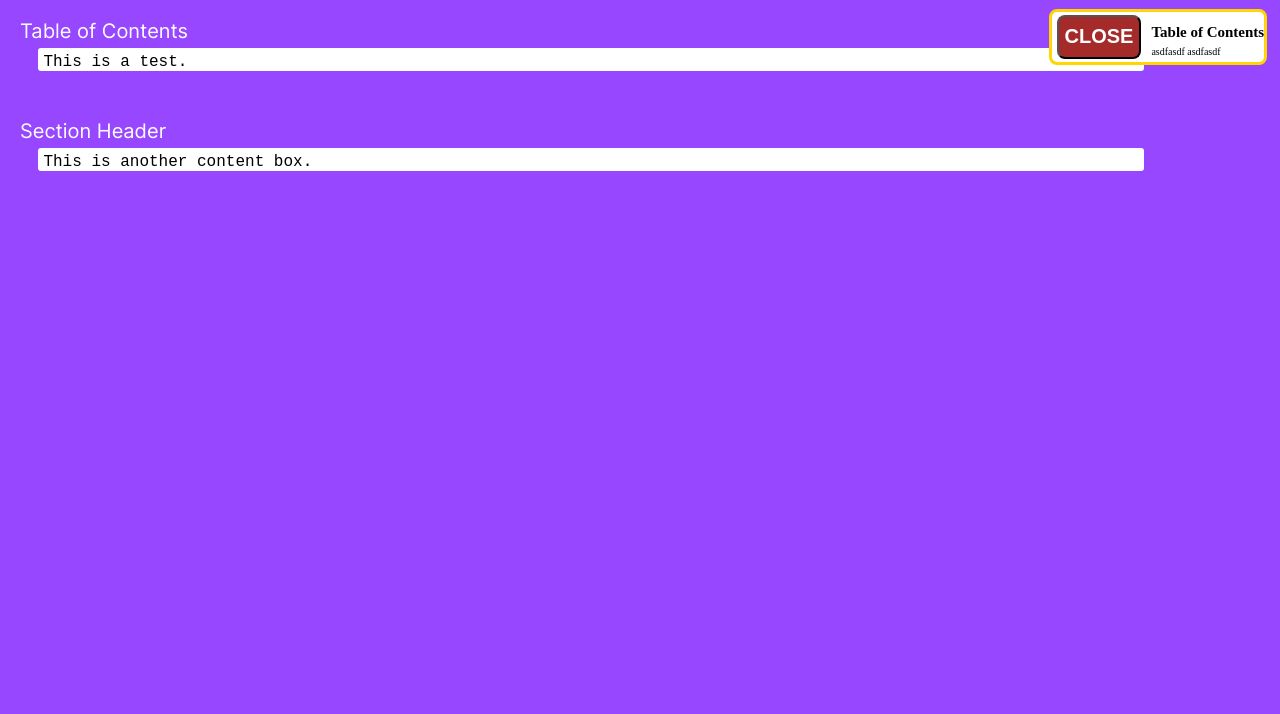
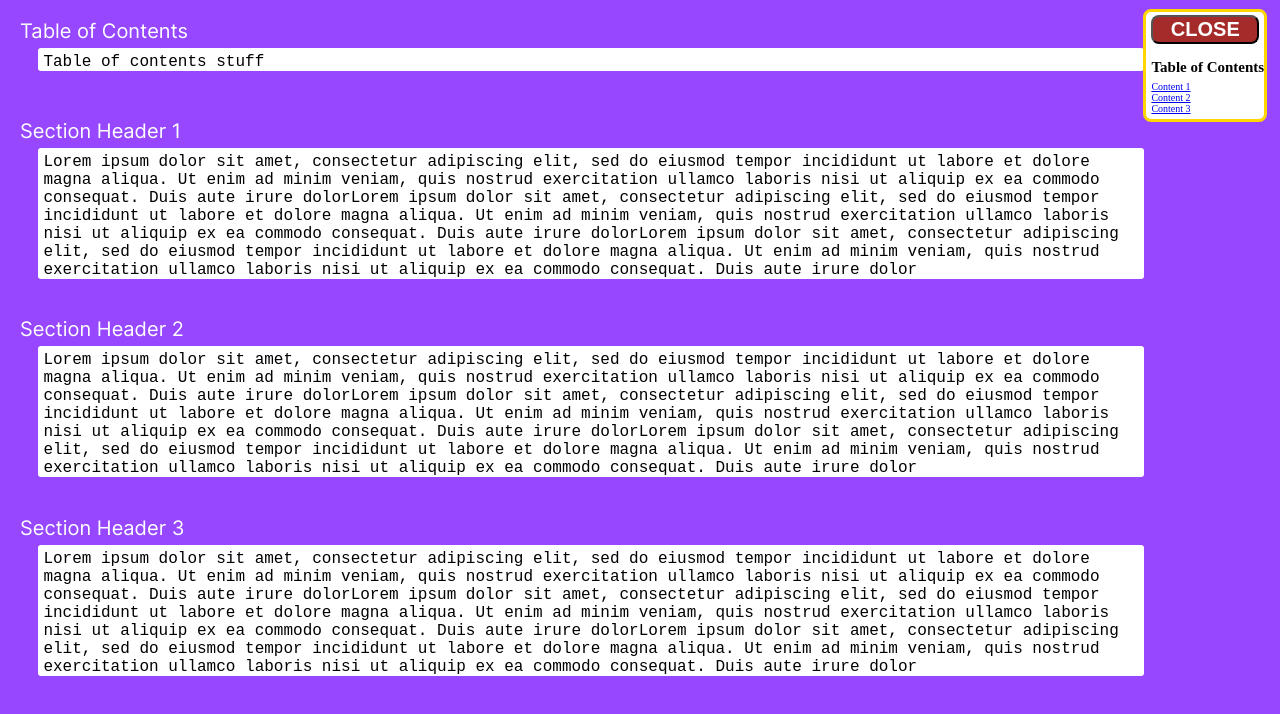
Before and after one commit to mvanditc/WebAppVIP, a plain HTML site: page html/vulnerabilityDictPage.html in a window 1280 px wide. Both pictures are taken after a click on the button 1245 px from the left and 188 px from the top of the page. Shown: the part 161-875 px from the top of the page. Before the commit the page ends 800 px from the top, so only its background shows below. Drawn offline with Linux system fonts and the light colour scheme; files whose address does not match are found by name.

Commit message:
Anchors added

```diff
--- a/css/vulnerabilityDictPage.css
+++ b/css/vulnerabilityDictPage.css
@@ -26,6 +26,7 @@ button:active {
 .content-box{
     margin-top:5px;
     margin-left:3%;
+    margin-bottom:3%;
     border-radius:3px;
     width: 86vw;
     height: fit-content;
@@ -87,9 +88,9 @@ button:active {
 /* Custom class that can be applied to a hidden object so it can be seen */
 .show-menu {
     display:flex;
+    flex-direction: column;
 }
 
 .hide-button {
     display:none;
-    flex-direction: column;
 }
--- a/html/vulnerabilityDictPage.html
+++ b/html/vulnerabilityDictPage.html
@@ -84,18 +84,27 @@
                 <!-- Text within a div to position it away from the thick border-->
                 <div style="margin-left:5px; margin-bottom: 5px;">
                     <h2 style="margin-bottom:5px;">Table of Contents</h2>
-                    asdfasdf
-                    asdfasdf
+                    <a href="#content-anchor-1">Content 1</a> <br>
+                    <a href="#content-anchor-2">Content 2</a> <br>
+                    <a href="#content-anchor-3">Content 3</a>
                 </div>
             </div>
 
         </div>
         <div class="content-box" style="margin-bottom: 6vh">
-            This is a test.
+            Table of contents stuff
         </div>
-        <div class="content-header">Section Header</div>
+        <div class="content-header" id ="content-anchor-1">Section Header 1</div>
         <div class="content-box">
-            This is another content box.
+            Lorem ipsum dolor sit amet, consectetur adipiscing elit, sed do eiusmod tempor incididunt ut labore et dolore magna aliqua. Ut enim ad minim veniam, quis nostrud exercitation ullamco laboris nisi ut aliquip ex ea commodo consequat. Duis aute irure dolorLorem ipsum dolor sit amet, consectetur adipiscing elit, sed do eiusmod tempor incididunt ut labore et dolore magna aliqua. Ut enim ad minim veniam, quis nostrud exercitation ullamco laboris nisi ut aliquip ex ea commodo consequat. Duis aute irure dolorLorem ipsum dolor sit amet, consectetur adipiscing elit, sed do eiusmod tempor incididunt ut labore et dolore magna aliqua. Ut enim ad minim veniam, quis nostrud exercitation ullamco laboris nisi ut aliquip ex ea commodo consequat. Duis aute irure dolor
+        </div>
+        <div class="content-header" id="content-anchor-2">Section Header 2</div>
+        <div class="content-box">
+            Lorem ipsum dolor sit amet, consectetur adipiscing elit, sed do eiusmod tempor incididunt ut labore et dolore magna aliqua. Ut enim ad minim veniam, quis nostrud exercitation ullamco laboris nisi ut aliquip ex ea commodo consequat. Duis aute irure dolorLorem ipsum dolor sit amet, consectetur adipiscing elit, sed do eiusmod tempor incididunt ut labore et dolore magna aliqua. Ut enim ad minim veniam, quis nostrud exercitation ullamco laboris nisi ut aliquip ex ea commodo consequat. Duis aute irure dolorLorem ipsum dolor sit amet, consectetur adipiscing elit, sed do eiusmod tempor incididunt ut labore et dolore magna aliqua. Ut enim ad minim veniam, quis nostrud exercitation ullamco laboris nisi ut aliquip ex ea commodo consequat. Duis aute irure dolor
+        </div>
+        <div class="content-header" id="content-anchor-3">Section Header 3</div>
+        <div class="content-box">
+            Lorem ipsum dolor sit amet, consectetur adipiscing elit, sed do eiusmod tempor incididunt ut labore et dolore magna aliqua. Ut enim ad minim veniam, quis nostrud exercitation ullamco laboris nisi ut aliquip ex ea commodo consequat. Duis aute irure dolorLorem ipsum dolor sit amet, consectetur adipiscing elit, sed do eiusmod tempor incididunt ut labore et dolore magna aliqua. Ut enim ad minim veniam, quis nostrud exercitation ullamco laboris nisi ut aliquip ex ea commodo consequat. Duis aute irure dolorLorem ipsum dolor sit amet, consectetur adipiscing elit, sed do eiusmod tempor incididunt ut labore et dolore magna aliqua. Ut enim ad minim veniam, quis nostrud exercitation ullamco laboris nisi ut aliquip ex ea commodo consequat. Duis aute irure dolor
         </div>
 
     </body>
```
